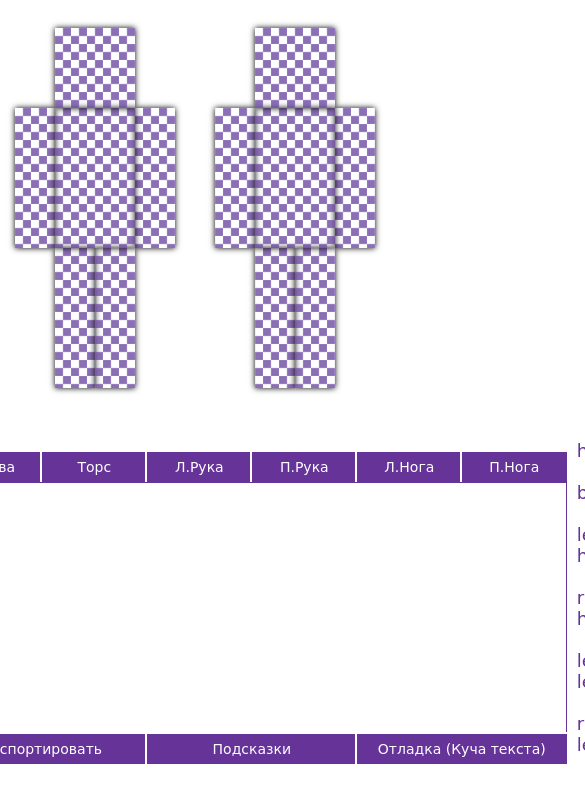
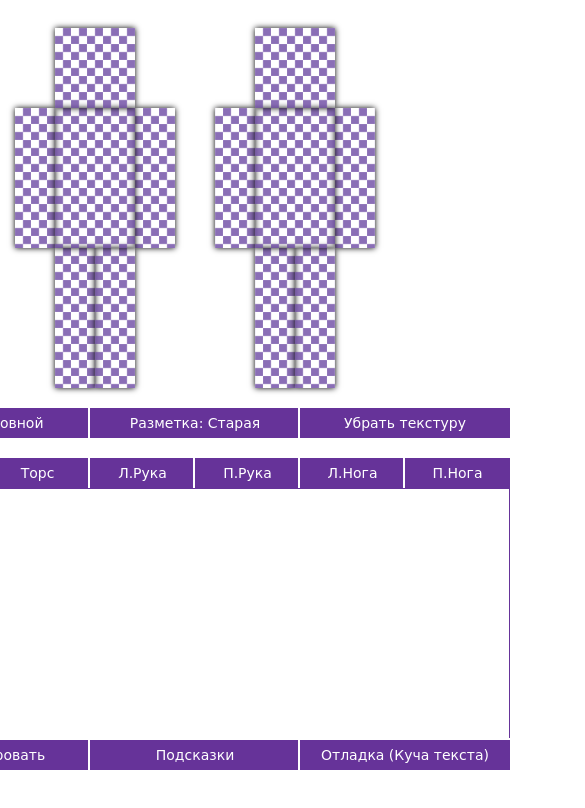
Before and after one commit to Ikamari/ariadna_skin_creator, a React app: page / in a window 390 px wide. Shown: the top 808 px of the page, 585 px wide, since content can reach past the window. Built offline with nearby package versions, Linux system fonts and the light colour scheme; no server answers.

Commit message:
Added @media to css

```diff
--- a/app/App.js
+++ b/app/App.js
@@ -29,8 +29,8 @@ class App extends Component {
                         <Palette/>
                         <BottomControlButtons/>
                     </div>
-                    <Info/>
                 </div>
+                {/*<Info/>*/}
                 <SkinExport/>
             </div>
         )
--- a/public/styles/main.css
+++ b/public/styles/main.css
@@ -127,9 +127,7 @@
 .controls {
     display: flex;
     flex-direction: row;
-    justify-content: center;
     align-items: center;
-    height: 400px;
     width: 80%;
     margin-left: auto;
     margin-right: auto;
@@ -250,3 +248,30 @@
     font-family: "Comic Sans MS", cursive, sans-serif;
     color: rebeccapurple;
 }
+
+/*** Media ***/
+
+@media screen and (max-width: 1024px) {
+    .controls {
+        flex-direction: column;
+        justify-content: center;
+        align-items: center;
+        width: 100%;
+    }
+
+    .side-control-buttons {
+        display: inline-flex;
+        flex-direction: row;
+        justify-content: center;
+        align-items: center;
+        width: 630px;
+        height: 30px;
+        margin-bottom: 20px;
+    }
+
+    .side-control-button {
+        margin: 0;
+        outline: 2px solid white;
+        width: 210px;
+    }
+}
```
Also changed, not shown: public/bundle.js.
